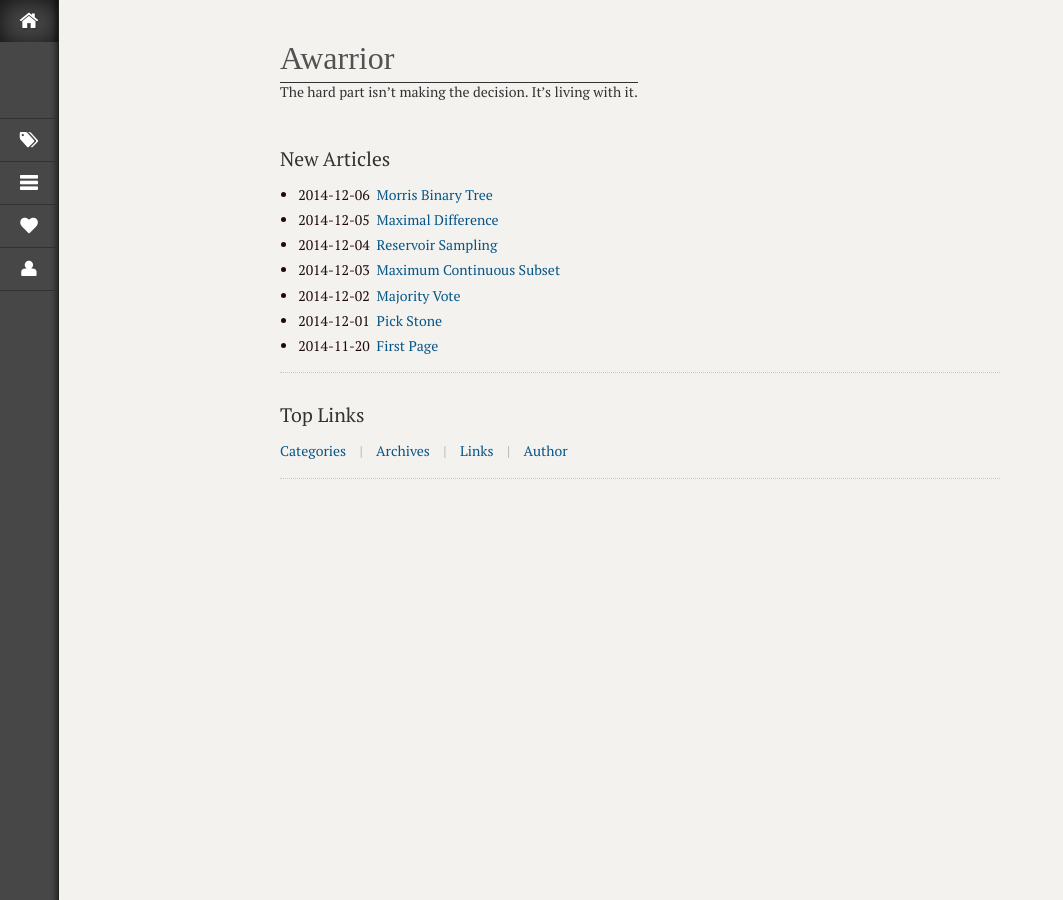
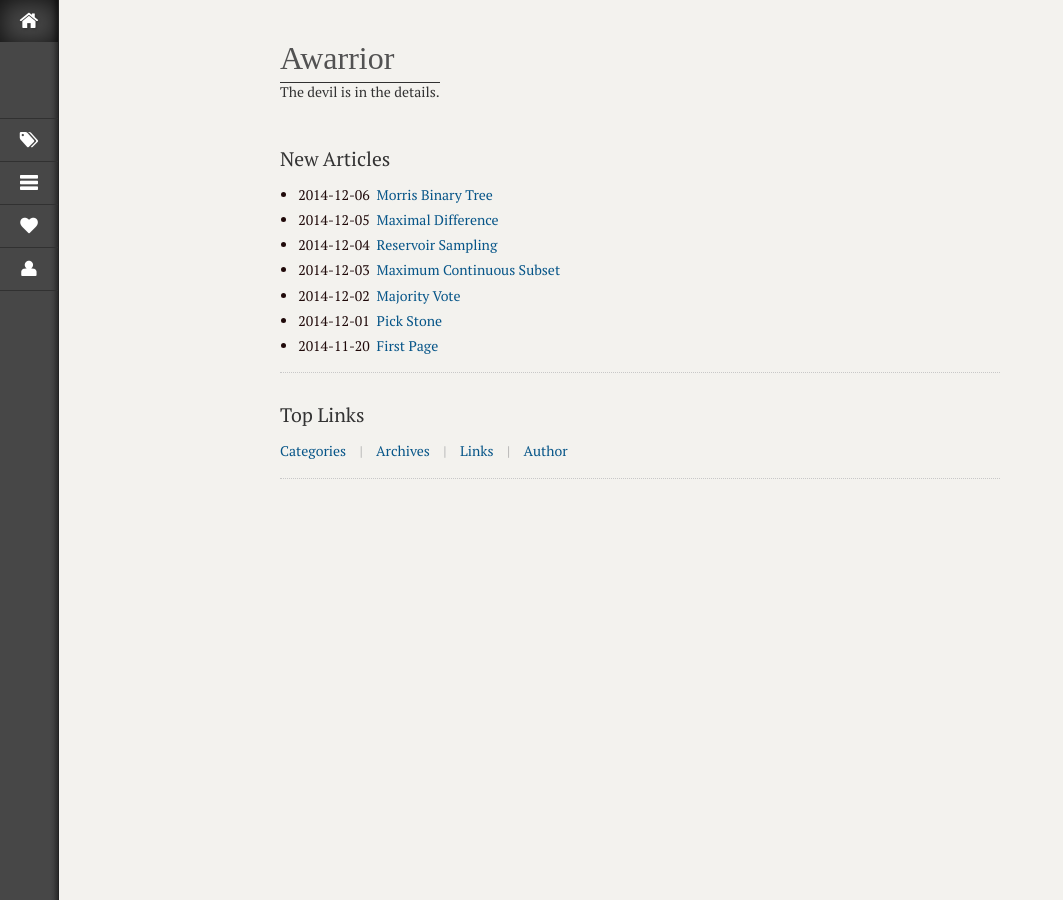
Before and after one commit to awarrior/awarrior.github.io, a Jekyll site: the page built from index.html, in a window 1280 px wide. Shown: the whole page, without its empty margins (0-1063 px from the left). Built offline with Jekyll 4.4.1, drawn with Linux system fonts in a browser that asks for light colours; the list of posts is cut into pages by our own code.

Commit message:
Update _config.yml

```diff
--- a/_config.yml
+++ b/_config.yml
@@ -39,7 +39,7 @@ timezone:      null
 
 # Basic
 title: Awarrior
-subTitle: The hard part isn’t making the decision. It’s living with it.
+subTitle: The devil is in the details.
 description: Awarrior
 # url: http://localhost:4000
 url: http://awarrior.github.io
```
